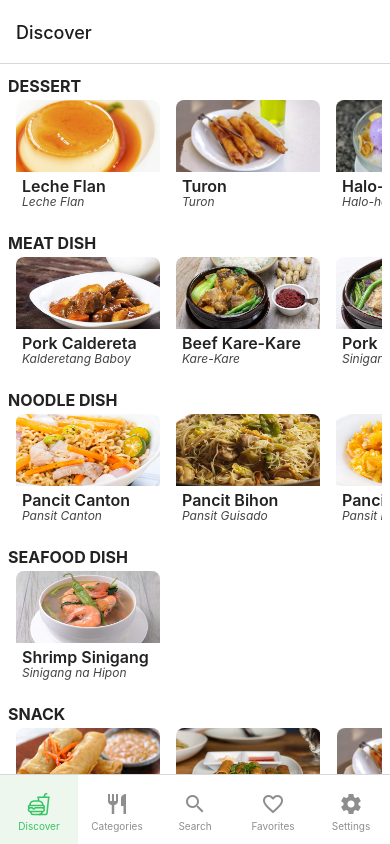
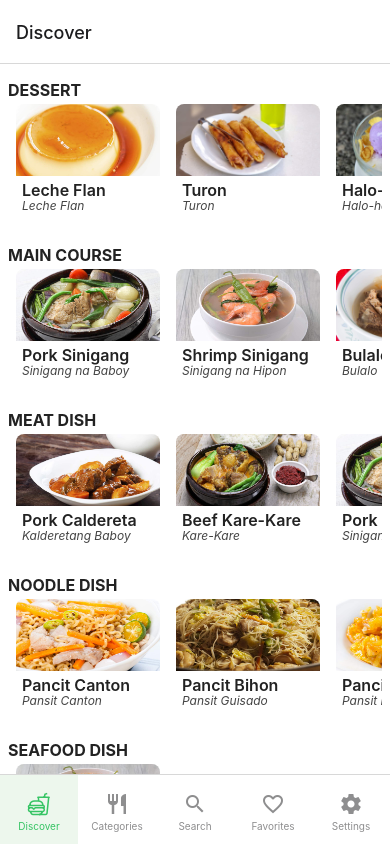
Before and after one commit to godkingjay/Authentic-Pinoy-Recipes-App, a React Native app: screen / in a window 390 px wide. Built offline with nearby package versions, Linux system fonts and the light colour scheme.

Commit message:
ADD: Discover [FIX]

```diff
--- a/assets/FoodsDB/discoverCategoriesDB.js
+++ b/assets/FoodsDB/discoverCategoriesDB.js
@@ -1,5 +1,6 @@
 const discoverCategories = [
   { name: "Dessert", list: [] },
+  { name: "Main Course", list: [] },
   { name: "Meat Dish", list: [] },
   { name: "Noodle Dish", list: [] },
   { name: "Seafood Dish", list: [] },
--- a/assets/component/foodRecipe.js
+++ b/assets/component/foodRecipe.js
@@ -82,7 +82,7 @@ const styles = StyleSheet.create({
   },
   ingredientNumberContainer: {
     height: 96,
-    width: 64,
+    width: 48,
     backgroundColor: '#36C464',
     alignItems: 'center',
     justifyContent: 'center',
--- a/assets/component/horizontalCardsContainer.js
+++ b/assets/component/horizontalCardsContainer.js
@@ -39,7 +39,7 @@ export default function HorizontalCardsContainer({ navigation, route, foodCatego
 const styles = StyleSheet.create({
   cardsContainer: {
     paddingHorizontal: 8,
-    marginVertical: 4
+    marginVertical: 8
   },
   cards: {
     paddingBottom: 4,
```
